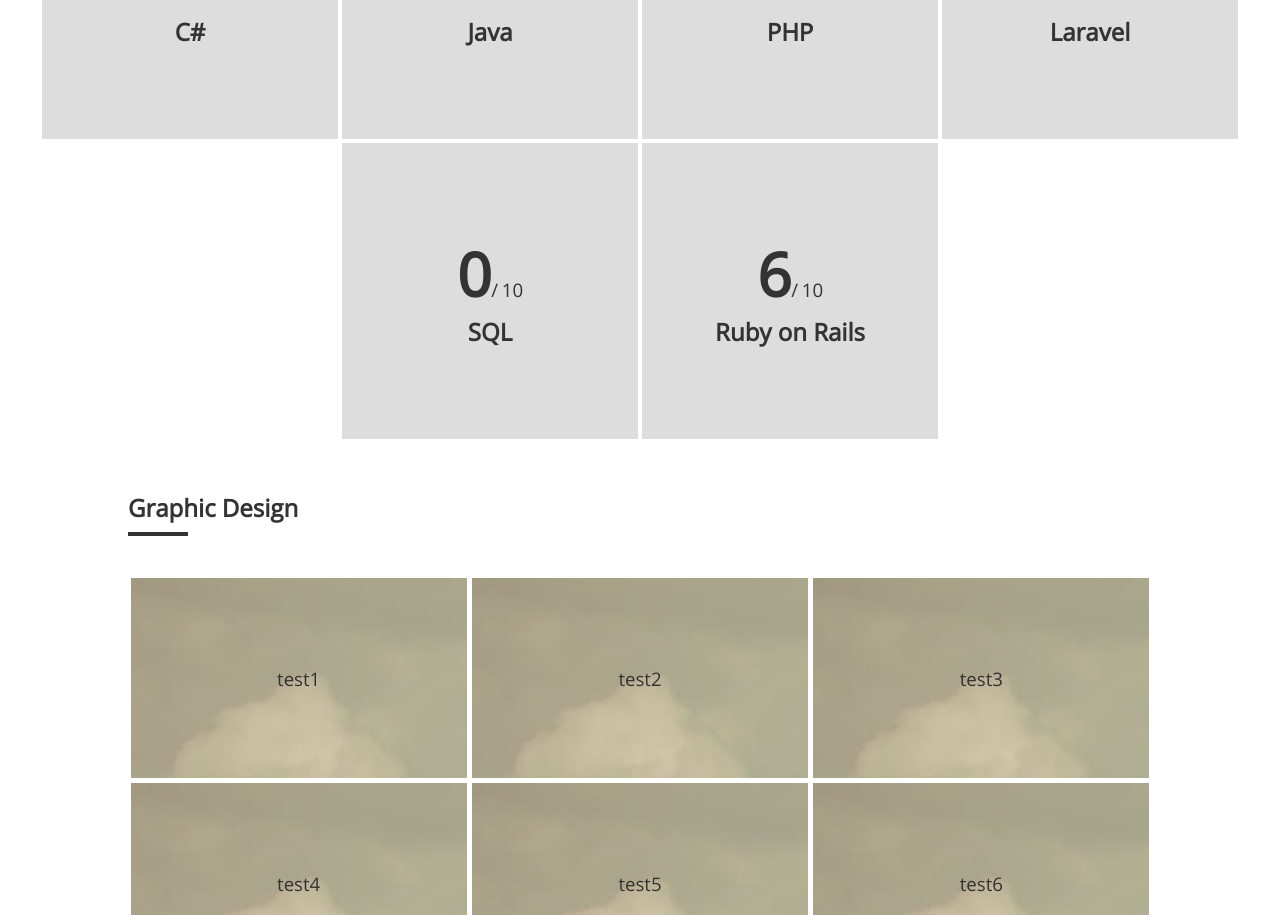
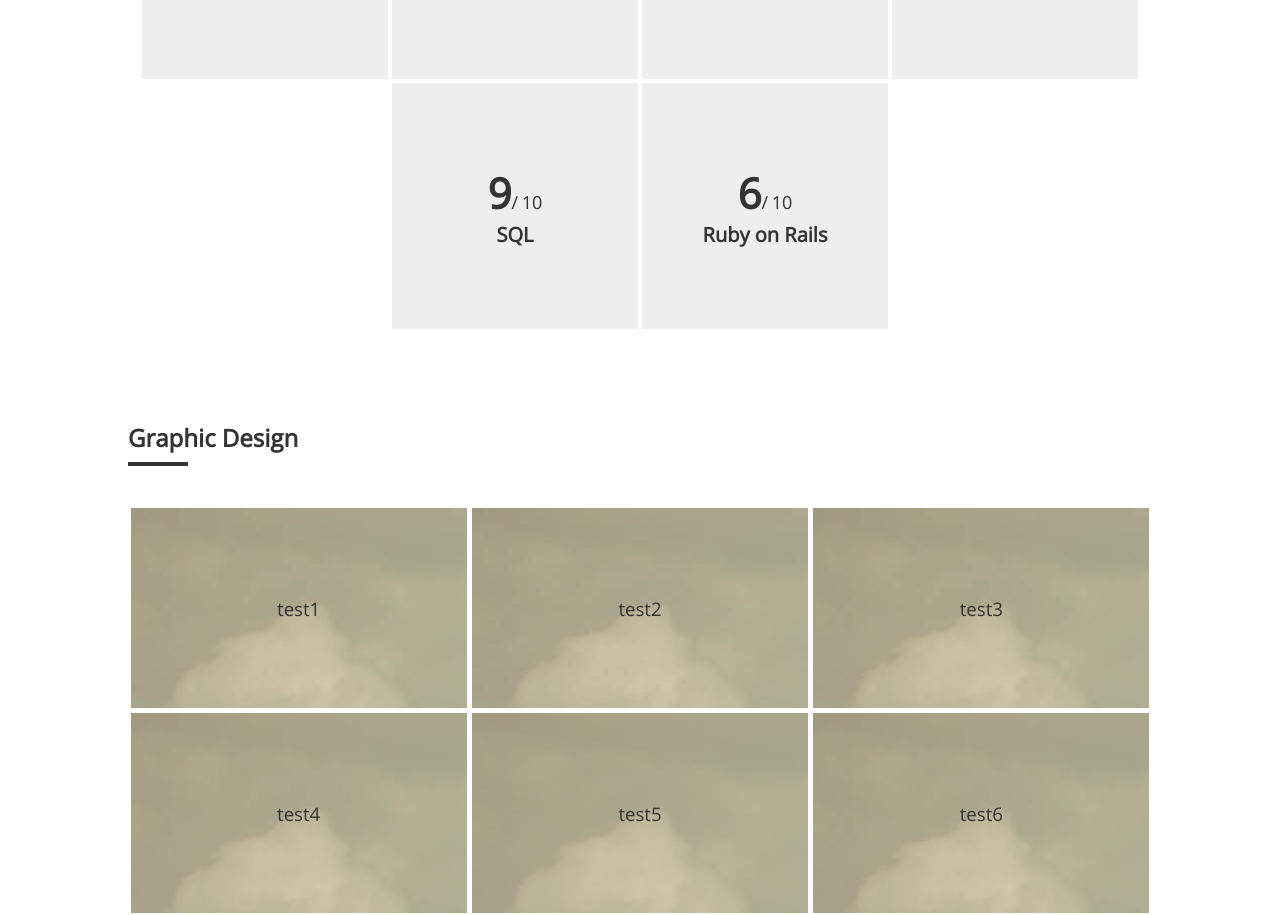
Before and after one commit to YouAreSherlocked/portfolio, a React (Create React App) app: page / in a window 1280 px wide. Shown: the part 1657-2572 px from the top of the page. Built offline with nearby package versions, Linux system fonts and the light colour scheme.

Commit message:
Fixed State Hirarchy Stuff and darkmode thingies

```diff
--- a/src/css/index.css
+++ b/src/css/index.css
@@ -69,6 +69,11 @@ h3:after {
 
 a:hover {
   font-weight: bold;
+}
+
+section {
+  width: 80%;
+  margin: 40px auto;
 }
 
 .go-dark {
@@ -241,19 +246,18 @@ div.go-dark {
 /* #region --- SKILLS */
 
 #skills {
-  width: 1200px;
-  margin: auto;
   display: flex;
   flex-wrap: wrap;
+  justify-content: center;
 }
 
 .skill {
   display: flex;
   flex-direction: column;
   justify-content: center;
-  width: 296px;
-  height: 296px;
-  background: #ddd;
+  width: 246px;
+  height: 246px;
+  background: #eee;
   margin: 2px;
 }
 
@@ -270,16 +274,46 @@ div.go-dark {
 
 .skill-score {
   height: auto;
+  font-size: 18px;
 }
 
 .skill-score span{
-  font-size: 60px;
+  font-size: 42px;
   font-weight: bold;
 }
 
 .skill-name {
-  font-size: 24px;
+  font-size: 20px;
   font-weight: bold;
+}
+
+.border-cross {
+  position: absolute;
+  top: -10px;
+  width: 50px;
+  height: 50px;
+  background: #333;
+  z-index: 99999999;
+}
+
+@media screen and (max-width: 1200px) {
+
+  .skill {
+    width: 196px;
+    height: 196px;
+  }
+
+  .skill-score {
+    font-size: 16px;
+  }
+
+  .skill-score span{
+    font-size: 40px;
+  }
+
+  .skill-name {
+    font-size: 18px;
+  }
 }
 
 /* #endregion */
@@ -485,10 +519,6 @@ div.go-dark {
 }
 /* #endregion */
 /* #region --- WORK */
-#work {
-  width: 80%;
-  margin: auto;
-}
 
 .work-section {
   margin-bottom: 160px;
--- a/src/redux/operations.js
+++ b/src/redux/operations.js
@@ -11,26 +11,12 @@ const initState = () => async dispatch => {
     dispatch(actions.storeSkills(skills));
 }
 
-const goDark = () => {
-    const all = document.getElementsByTagName('*');
-    for (let i=0; i<all.length; i++) {
-        all[i].className += " go-dark"
-    }
-}
-
-const goBright = () => {
-    const all = document.getElementsByTagName('*');
-    for (let i=0; i<all.length; i++) {
-        all[i].className -= " go-dark"
-    }
-}
-const switchMode = () => async dispatch  => {
-    dispatch(actions.switchMode);
+const switchMode = mode => async dispatch  => {
+    document.body.style.background = mode ? "#333" : "#fff";
+    dispatch(actions.switchMode(mode));
 }
 
 export default {
     initState,
-    goDark,
-    goBright,
     switchMode
 };
--- a/src/redux/reducers.js
+++ b/src/redux/reducers.js
@@ -4,7 +4,7 @@ const initialState = {
   sections: [],
   projects: [],
   skills: [],
-  dark: false,
+  darkMode: false,
   activeSection: "section"
 };
 
@@ -20,7 +20,7 @@ const mainReducer = (state = initialState, action) => {
       return { ...state, skills: action.skills };
     }
     case types.SWITCH_MODE: {
-      return { ...state, dark: action.mode };
+      return { ...state, darkMode: action.mode };
     }
     case types.SWITCH_SECTION: {
       return { ...state, activeSection: action.section };
--- a/src/redux/selectors.js
+++ b/src/redux/selectors.js
@@ -1,7 +1,7 @@
 const getSections = state => state.sections;
 const getProjects = state => state.projects;
 const getSkills = state => state.skills;
-const getMode = state => state.mode;
+const getMode = state => state.darkMode;
 const getActiveSection = state => state.activeSection;
 
 export default {
--- a/src/redux/services/fetchServices.js
+++ b/src/redux/services/fetchServices.js
@@ -73,12 +73,14 @@ export const skills = [
   {
     id: 5,
     title: "Java",
-    score: 5
+    score: 5,
+    center: true
   },
   {
     id: 6,
     title: "PHP",
-    score: 5
+    score: 5,
+    center: true
   },
   {
     id: 7,
@@ -87,24 +89,12 @@ export const skills = [
   },
   {
     id: 8,
-    title: "",
-    score: 0,
-    placeholder: true
+    title: "SQL",
+    score: 9
   },
   {
     id: 9,
-    title: "SQL",
-    score: 0
-  },
-  {
-    id: 10,
     title: "Ruby on Rails",
     score: 6
   },
-  {
-    id: 11,
-    title: "",
-    score: 0,
-    placeholder: true
-  }
 ];
--- a/src/views/Home/Home.jsx
+++ b/src/views/Home/Home.jsx
@@ -32,23 +32,20 @@ class Home extends Component {
   }
 
   render() {
+    const { skills, sections, projects } = this.props;
     return (
       this.state.isLoading ?
         <div>Loading Data :)</div>
       :
         <React.Fragment>
-          <Hud switchMode={this.props.switchMode}
-               sections={this.props.sections}
-               dark={this.props.dark}
-               scroll={this.state.scrollPos}
-               activeSection={this.props.activeSection}/>
+          <Hud scroll={this.state.scrollPos}/>
           <Welcome />
           <div className='intro'>
             <h2>Opening</h2>
             <p className='intro-text'>Lorem Ipsum Lorem Ipsum Lore Ipsum Lorem Ipsum</p>
           </div>
-          <Skills skills={this.props.skills}></Skills>
-          <Work sections={this.props.sections} projects={this.props.projects} />
+          <Skills skills={skills}></Skills>
+          <Work sections={sections} projects={projects} />
         </React.Fragment>
     );
   };
@@ -58,15 +55,12 @@ const mapStateToProps = state => ({
   dark: selectors.getMode(state.mainState),
   sections: selectors.getSections(state.mainState),
   projects: selectors.getProjects(state.mainState),
-  skills: selectors.getSkills(state.mainState),
-  activeSection: selectors.getActiveSection(state.mainState)
+  skills: selectors.getSkills(state.mainState)
 });
 
 const mapDispatchToProps = (dispatch) => {
   return bindActionCreators({
-    initState: operations.initState,
-    switchMode: operations.switchMode,
-    switchActiveSection: operations.switchActiveSection
+    initState: operations.initState
   }, dispatch);
 };
 
--- a/src/views/Hud/Hud.jsx
+++ b/src/views/Hud/Hud.jsx
@@ -1,5 +1,9 @@
 import React, { Component } from 'react';
 import '../../css/index.css';
+import { connect } from 'react-redux';
+import { bindActionCreators } from 'redux';
+import { operations, selectors } from '../../redux';
+
 import Orientation from './Orientation';
 import Mode from './Mode';
 import Navigation from './Navigation';
@@ -9,11 +13,13 @@ import SwitchSection from './SwitchSection';
 class Hud extends Component {
 
   render() {
-    const { scroll, sections } = this.props;
+    const { scroll, sections, darkMode, switchMode } = this.props;
     const trigger = 600;
     const hud = (
       <div className = "hud">
-        <Mode></Mode>
+        <Mode darkMode={darkMode}
+              switchMode={switchMode}>
+        </Mode>
         <div className='flyout-menu'>
         </div>
 
@@ -40,4 +46,20 @@ class Hud extends Component {
   };
 }
 
-export default Hud;
+const mapStateToProps = state => ({
+  darkMode: selectors.getMode(state.mainState),
+  sections: selectors.getSections(state.mainState),
+  projects: selectors.getProjects(state.mainState),
+  skills: selectors.getSkills(state.mainState),
+  activeSection: selectors.getActiveSection(state.mainState)
+});
+
+const mapDispatchToProps = (dispatch) => {
+  return bindActionCreators({
+    initState: operations.initState,
+    switchMode: operations.switchMode,
+    switchActiveSection: operations.switchActiveSection
+  }, dispatch);
+};
+
+export default connect(mapStateToProps, mapDispatchToProps)(Hud);
--- a/src/views/Hud/Mode.jsx
+++ b/src/views/Hud/Mode.jsx
@@ -7,34 +7,21 @@ class Mode extends Component {
   constructor(props) {
     super(props);
 
-    this.state = {
-      sun: true,
-      moon: false
-    }
-
-    this.handleClickMode = this.handleClickMode.bind(this);
-  }
-
-  handleClickMode() {
-    this.changeMode();
+    this.changeMode = this.changeMode.bind(this);
   }
 
   changeMode() {
-    this.props.dark ? operations.goBright() : operations.goDark();
-    this.setState(prev => ({
-      sun: !prev.sun,
-      moon: !prev.moon
-    }));
-    operations.switchMode(!this.props.dark);
+    this.props.switchMode(!this.props.darkMode);
   }
 
   render() {
+    const { darkMode } = this.props;
     return (
-      <div className="right mode" onClick={this.handleClickMode}>
-        <div className={`mode-obj ${this.state.sun ? 'sun' : 'sun-inactive'}`}></div>
+      <div className="right mode" onClick={this.changeMode}>
+        <div className={`mode-obj ${darkMode ? 'sun-inactive' : 'sun'}`}></div>
         <div className="mode-seperator"></div>
-        <div className={`mode-obj ${this.state.moon ? 'moon' : 'moon-inactive'}`}></div>
-        <p>Go {this.state.moon ? "Bright" : "Dark"}</p>
+        <div className={`mode-obj ${darkMode ? 'moon' : 'moon-inactive'}`}></div>
+        <p>Go {darkMode ? "Bright" : "Dark"}</p>
       </div>
     );
   };
--- a/src/views/Skills/Skills.jsx
+++ b/src/views/Skills/Skills.jsx
@@ -2,15 +2,25 @@ import React, { Component } from 'react';
 import '../../css/index.css';
 
 class Skills extends Component {
+  getBorderCrosses() {
+    let elms = [];
+    for (let i=0; i<8; i++) {
+      elms.push(<div className="border-cross" key={i}></div>);
+    }
+    return elms;
+  }
   render() {
     const skills = this.props.skills.map((skill, i) => (
       <div className={skill.placeholder ? "skill placeholder" : "skill"} key={i}>
-        {!skill.placeholder ?
+        { !skill.placeholder ?
         <React.Fragment>
           <div className="skill-score"><span>{skill.score}</span>/&thinsp;10</div>
           <div className="skill-name">{skill.title.replace("/", " / ")}</div>
+          { skill.center ?
+           this.getBorderCrosses()
+          : null }
         </React.Fragment>
-        : null}
+        : null }
       </div>
     ));
     return (
```
